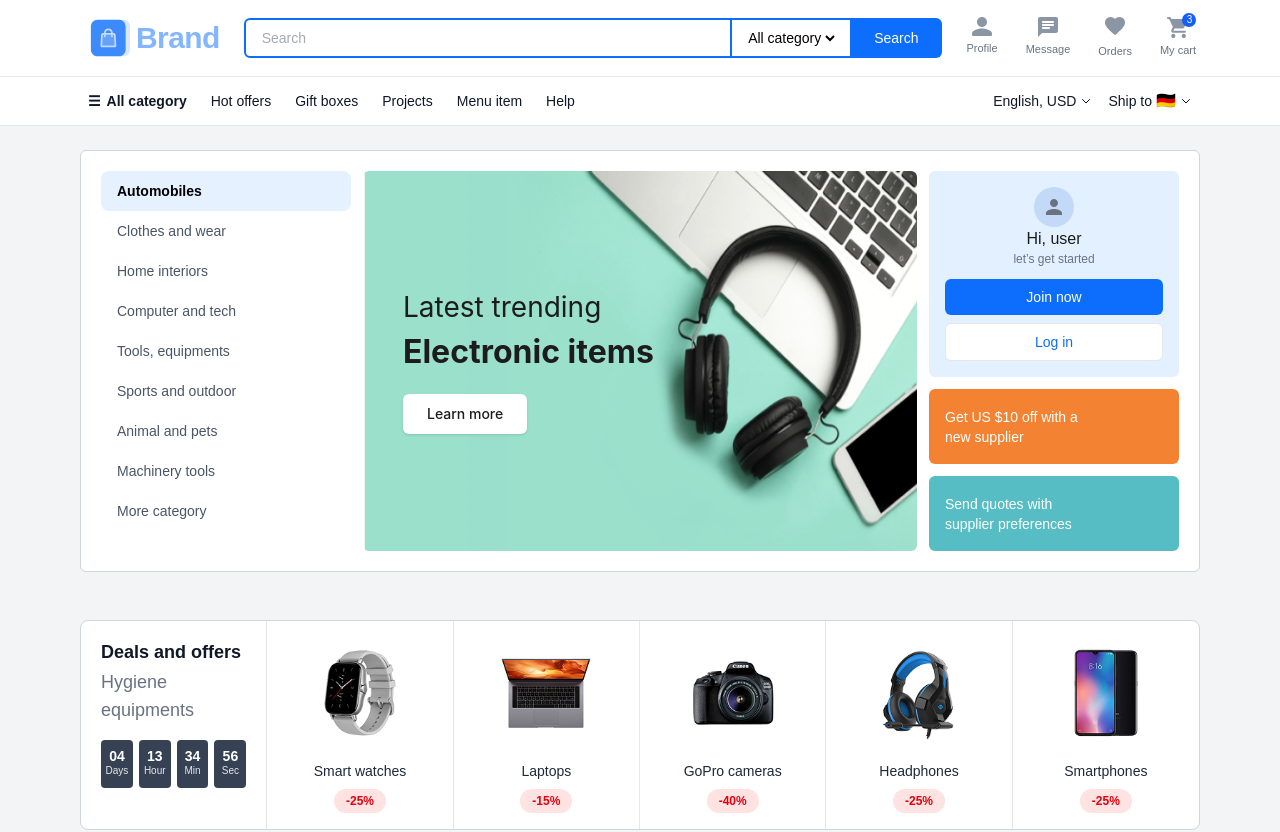
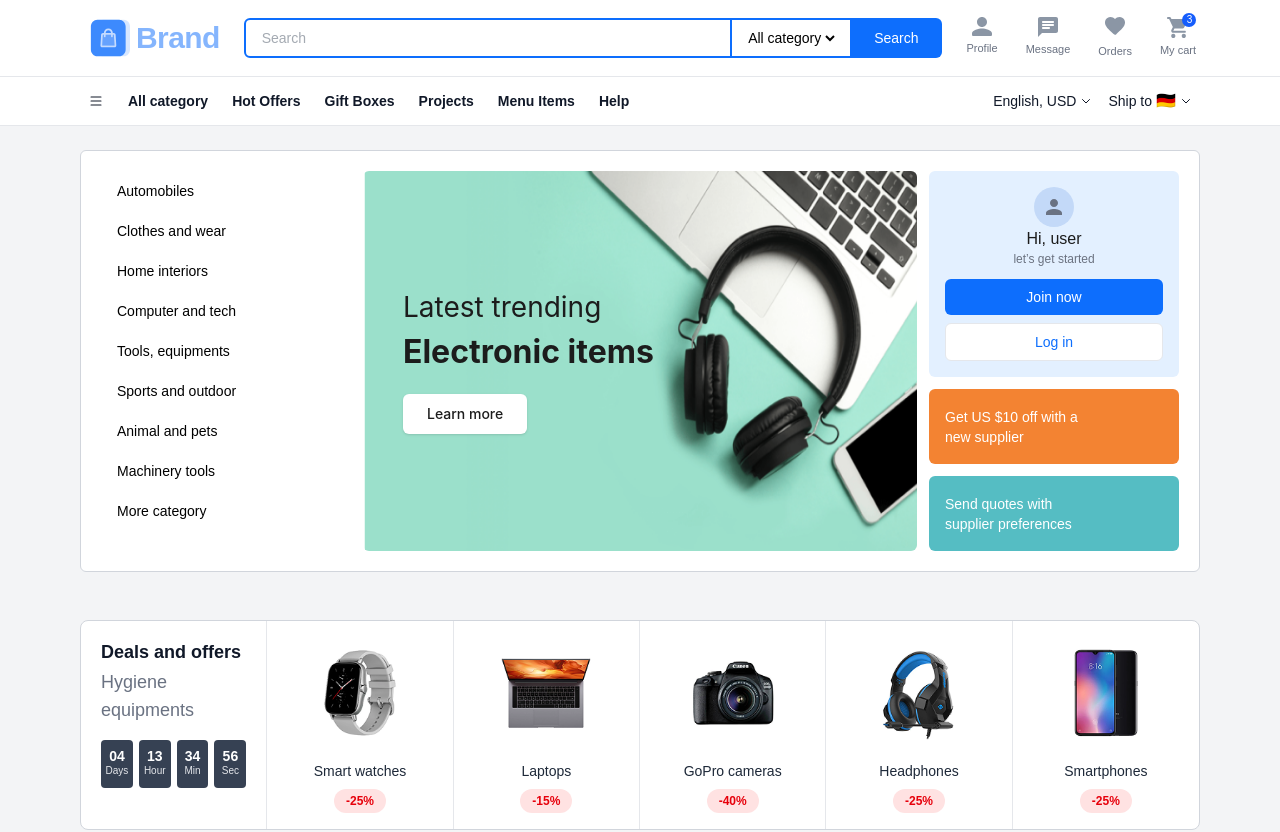
Before and after one commit to m-zeeshan-saeed/ecommerce-full-stack-webapp, a Next.js app: page / in a window 1280 px wide. Shown: the top 832 px of the page. Built offline with nearby package versions, Linux system fonts and the light colour scheme.

Commit message:
refactor: Centralize navigation data, implement dynamic menus with `next/link`, and fix SVG JSX attributes.

```diff
--- a/app/cart/page.tsx
+++ b/app/cart/page.tsx
@@ -57,7 +57,7 @@ export default function CartPage() {
                     {[
                         {
                             icon: <svg xmlns="http://www.w3.org/2000/svg" width="25" height="25" fill="currentColor" className="bi bi-lock-fill " viewBox="0 0 16 16">
-                                <path fill-rule="evenodd" d="M8 0a4 4 0 0 1 4 4v2.05a2.5 2.5 0 0 1 2 2.45v5a2.5 2.5 0 0 1-2.5 2.5h-7A2.5 2.5 0 0 1 2 13.5v-5a2.5 2.5 0 0 1 2-2.45V4a4 4 0 0 1 4-4m0 1a3 3 0 0 0-3 3v2h6V4a3 3 0 0 0-3-3" />
+                                <path fillRule="evenodd" d="M8 0a4 4 0 0 1 4 4v2.05a2.5 2.5 0 0 1 2 2.45v5a2.5 2.5 0 0 1-2.5 2.5h-7A2.5 2.5 0 0 1 2 13.5v-5a2.5 2.5 0 0 1 2-2.45V4a4 4 0 0 1 4-4m0 1a3 3 0 0 0-3 3v2h6V4a3 3 0 0 0-3-3" />
                             </svg>
                             , title: "Secure payment", desc: "Have you ever finally just"
                         },
--- a/components/CategorySidebar.tsx
+++ b/components/CategorySidebar.tsx
@@ -1,35 +1,24 @@
+import { categories } from "../constants/data";
+import Link from "next/link";
 
 
 
-const categories = [
-    "Automobiles",
-    "Clothes and wear",
-    "Home interiors",
-    "Computer and tech",
-    "Tools, equipments",
-    "Sports and outdoor",
-    "Animal and pets",
-    "Machinery tools",
-    "More category",
-];
 
 export default function CategorySidebar() {
     return (
         <div className="w-full">
             <ul className="flex lg:flex-col flex-row gap-1 lg:gap-0 overflow-x-auto no-scrollbar py-2 lg:py-0">
-                {categories.map((category, index) => (
+                {categories.map((items, index) => (
                     <li
-                        key={category}
+                        key={items.category}
                         className={`
                             py-2.5 px-4 text-sm transition-all duration-200 cursor-pointer whitespace-nowrap
                             border border-gray-200 lg:border-none rounded-md lg:rounded-lg
-                            ${index === 0
-                                ? "bg-blue-100 lg:bg-[#E5F1FF] text-blue-700 lg:text-black font-semibold"
-                                : "text-gray-600 hover:bg-gray-100 hover:text-black"
-                            }
+                            hover:bg-blue-100 lg:hover:bg-[#E5F1FF] text-black font-base hover:font-semibold
+                            focus:bg-   blue-100 lg:focus:bg-[#E5F1FF] focus:font-semibold
                         `}
                     >
-                        {category}
+                        <Link href={items.href}>{items.category}</Link>
                     </li>
                 ))}
             </ul>
--- a/components/ExtraServices.tsx
+++ b/components/ExtraServices.tsx
@@ -8,7 +8,7 @@ const services = [
         </svg>
     },
     {
-        title: "Customize Your Products", img: "/Mask group 2.png", icon: <svg xmlns="http://www.w3.org/2000/svg" fill="none" viewBox="0 0 24 24" stroke-width="1.5" stroke="currentColor" className="size-6 text-black">
+        title: "Customize Your Products", img: "/Mask group 2.png", icon: <svg xmlns="http://www.w3.org/2000/svg" fill="none" viewBox="0 0 24 24" strokeWidth="1.5" stroke="currentColor" className="size-6 text-black">
             <path strokeLinecap="round" strokeLinejoin="round" d="m20.25 7.5-.625 10.632a2.25 2.25 0 0 1-2.247 2.118H6.622a2.25 2.25 0 0 1-2.247-2.118L3.75 7.5M10 11.25h4M3.375 7.5h17.25c.621 0 1.125-.504 1.125-1.125v-1.5c0-.621-.504-1.125-1.125-1.125H3.375c-.621 0-1.125.504-1.125 1.125v1.5c0 .621.504 1.125 1.125 1.125Z" />
         </svg>
     },
--- a/components/Header.tsx
+++ b/components/Header.tsx
@@ -1,5 +1,6 @@
 
 import Image from "next/image";
+import Link from "next/link";
 
 export default function Header() {
     return (
@@ -9,14 +10,14 @@ export default function Header() {
 
 
                 <div className="flex items-center justify-between w-full md:w-auto">
-                    <div className="flex items-center text-[#0d6efd] font-bold text-2xl tracking-tight cursor-pointer">
-                        <div className="p-1.5">
-                            <Image src="/logo-symbol.svg" alt="" width={40} height={40} />
+                    <Link href="/">
+                        <div className="flex items-center text-[#0d6efd] font-bold text-2xl tracking-tight cursor-pointer">
+                            <span className="p-1.5">
+                                <Image src="/logo-symbol.svg" alt="" width={40} height={40} />
+                            </span>
+                            <span className="opacity-50 text-3xl">Brand</span>
                         </div>
-                        <div className="opacity-50 text-3xl">Brand</div>
-                    </div>
-
-
+                    </Link>
                     <div className="flex md:hidden gap-5 text-gray-500">
                         <div className="flex flex-col items-center"></div>
                         <div className="flex flex-col items-center relative">
--- a/components/MenuBar.tsx
+++ b/components/MenuBar.tsx
@@ -1,3 +1,5 @@
+import { headerData } from "../constants/data";
+import Link from "next/link";
 
 
 export default function MenuBar() {
@@ -6,19 +8,17 @@ export default function MenuBar() {
             <div className="w-full mx-auto sm:px-6 lg:px-2 py-3 flex items-center justify-between text-sm text-gray-900">
 
 
-                <div className="flex items-center overflow-x-auto no-scrollbar whitespace-nowrap gap-4 md:gap-6 mr-4">
-                    <button className="flex items-center gap-1.5 font-semibold shrink-0 hover:text-blue-600 transition-colors">
-                        <div>☰</div>
-                        <div>All category</div>
-                    </button>
+                <div className="flex items-center overflow-x-auto no-scrollbar whitespace-nowrap gap-2 md:gap-6">
+                    <svg xmlns="http://www.w3.org/2000/svg" width="16" height="16" fill="currentColor" className="bi bi-list" viewBox="0 0 16 16">
+                        <path fillRule="evenodd" d="M2.5 12a.5.5 0 0 1 .5-.5h10a.5.5 0 0 1 0 1H3a.5.5 0 0 1-.5-.5m0-4a.5.5 0 0 1 .5-.5h10a.5.5 0 0 1 0 1H3a.5.5 0 0 1-.5-.5m0-4a.5.5 0 0 1 .5-.5h10a.5.5 0 0 1 0 1H3a.5.5 0 0 1-.5-.5" />
+                    </svg>
+                    {headerData.map((item) => (
 
-                    <nav className="flex items-center gap-4 md:gap-6">
-                        <div className="cursor-pointer hover:text-blue-600 transition-colors">Hot offers</div>
-                        <div className="cursor-pointer hover:text-blue-600 transition-colors">Gift boxes</div>
-                        <div className="cursor-pointer hover:text-blue-600 transition-colors">Projects</div>
-                        <div className="cursor-pointer hover:text-blue-600 transition-colors">Menu item</div>
-                        <div className="cursor-pointer hover:text-blue-600 transition-colors">Help</div>
-                    </nav>
+                        <Link key={item.title} href={item.href} className="flex items-center gap-1.5 font-semibold shrink-0 hover:text-blue-600 transition-colors">
+                            <div>{item.title}</div>
+                        </Link>
+
+                    ))}
                 </div>
 
                 <div className="hidden sm:flex items-center gap-4 shrink-0 font-medium">
--- /dev/null
+++ b/constants/data.ts
@@ -0,0 +1,66 @@
+export const headerData = [
+    {
+        title: "All category",
+        href: "/all-category",
+
+
+    },
+    {
+        title: "Hot Offers",
+        href: "/hot-offers",
+    },
+    {
+        title: "Gift Boxes",
+        href: "/gift-boxes",
+    },
+    {
+        title: "Projects",
+        href: "/projects",
+    },
+    {
+        title: "Menu Items",
+        href: "/menu-items",
+    },
+    {
+        title: "Help",
+        href: "/help",
+    },
+]
+
+export const categories=[{
+    category:"Automobiles",
+    href:"/automobiles",
+},
+{
+    category:"Clothes and wear",
+    href:"/clothes-and-wear",
+},
+{
+    category:"Home interiors",
+    href:"/home-interiors",
+},
+{
+    category:"Computer and tech",
+    href:"/computer-and-tech",
+},
+{
+    category:"Tools, equipments",
+    href:"/tools-equipments",
+},
+{
+    category:"Sports and outdoor",
+    href:"/sports-outdoor",
+},
+{
+    category:"Animal and pets",
+    href:"/animal-pets",
+},
+{
+    category:"Machinery tools",
+    href:"/machinery-tools",
+},
+{
+    category:"More category",
+    href:"/more-category",
+}
+]
```
